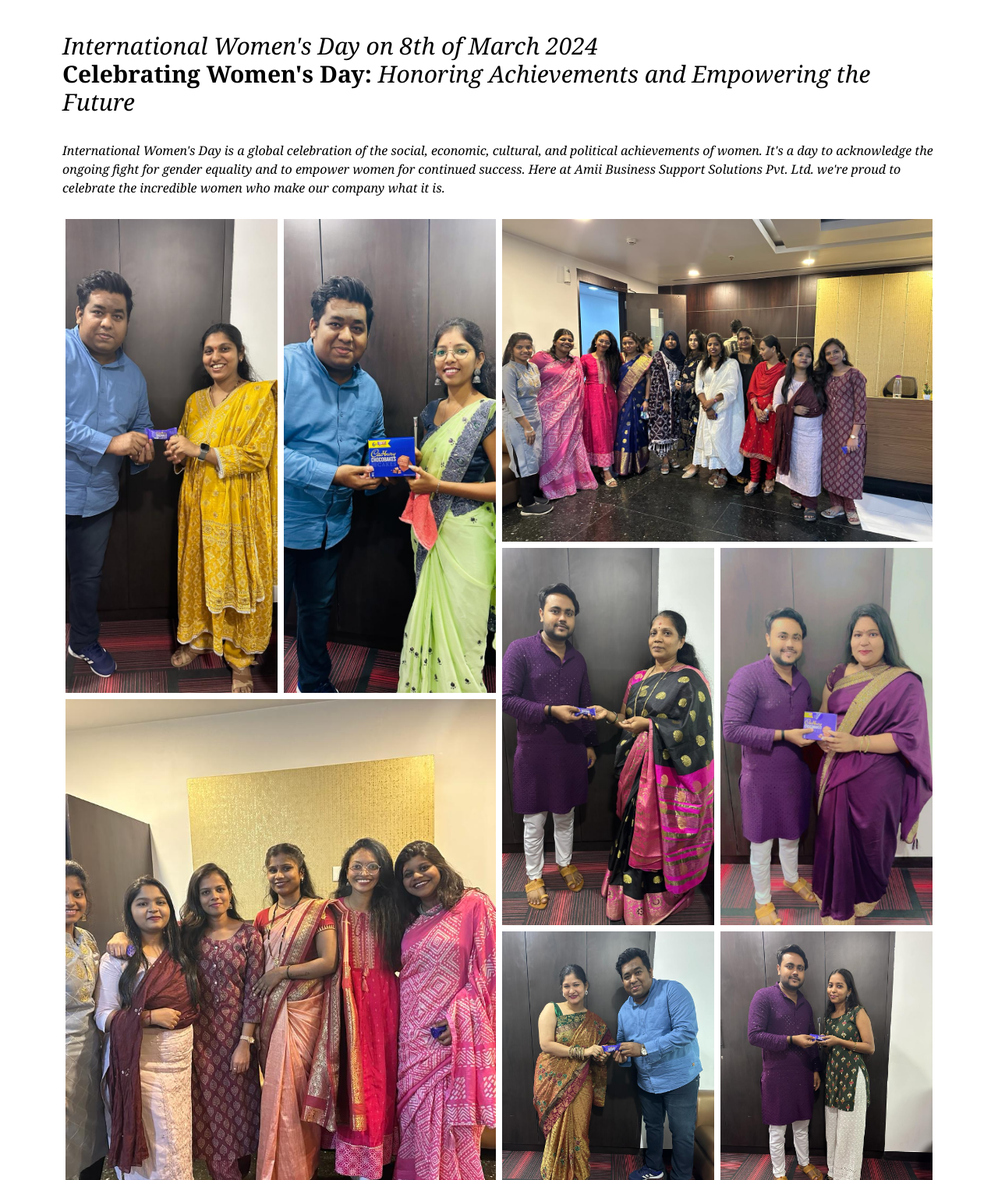
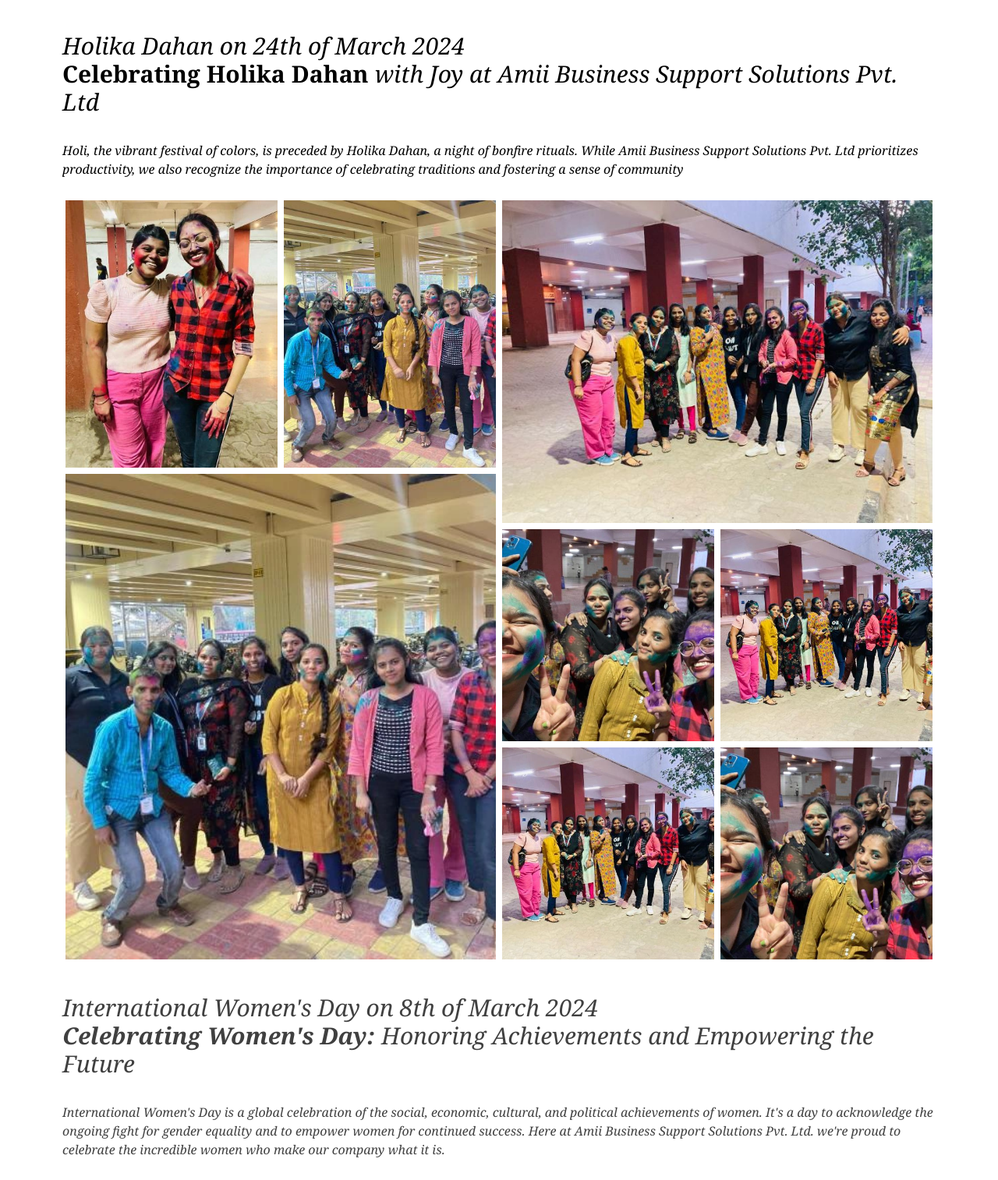
Before and after one commit to vikrant-mayekar/Activities-Page, a plain HTML site: page index.html in a window 1280 px wide. Shown: the part 267-1781 px from the top of the page at 78% size. Drawn offline with nearby package versions, Linux system fonts and the light colour scheme; some packages are replaced by stand-ins of ours; files that its build step writes are made by us from their sources; a script that the page names is missing.

Commit message:
Add files via upload

```diff
--- a/index.html
+++ b/index.html
@@ -5,10 +5,10 @@
   <meta charset="UTF-8" />
   <meta http-equiv="X-UA-Compatible" content="IE=edge" />
   <meta name="viewport" content="width=device-width, initial-scale=1.0" />
-  <title>ABSS- Home</title>
+  <title>ABSS - Activites</title>
   <meta name="description">
   <!-- Favicon -->
-  <!--<link rel="icon" type="image/x-icon" href="dist/assets/favicon.ico" />-->
+  <link rel="icon" type="image/x-icon" href="dist/assets/abs.png" />
   <link rel="stylesheet" href="dist/output.css" />
   <link rel="stylesheet" href="styles.css" />
   <!-- Alpine.js -->
@@ -113,20 +113,120 @@
   </header>
   <!-- Content -->
   <div class="container mx-auto">
-    <h1 class="text-3xl pt-10 pb-8 font-serif"><i>International Women's Day on 8th of March 2024</i> <br />
-      <b>Celebrating Women's Day:</b> <i>Honoring Achievements and Empowering the Future</i></h1>
+    <h1 class="text-3xl pt-10 pb-8 font-serif"><i>Holika Dahan on 24th of March 2024</i> <br />
+      <b>Celebrating Holika Dahan</b> <i>with Joy at Amii Business Support Solutions Pvt. Ltd</i></h1>
       <p class="font-serif">
         <i>
-          International Women's Day is a global celebration of the social,
-          economic, cultural, and political achievements of women.
-          It's a day to acknowledge the ongoing fight for gender equality and to empower women for continued success.
-          Here at <i>Amii Business Support Solutions Pvt. Ltd.</i>
-          we're proud to celebrate the incredible women who make our company what it is. </i>
+          Holi, the vibrant festival of colors,
+          is preceded by Holika Dahan, a night of bonfire rituals.
+          While Amii Business Support Solutions Pvt. Ltd
+          prioritizes productivity,
+          we also recognize the importance of celebrating traditions and fostering a sense of community
       </p>
   <br>
   <section class="text-neutral-700">
     <div class="container w-full">
       <div class="flex flex-wrap w-full">
+        <div class="flex w-full md:w-1/2 flex-wrap">
+          <div class="w-full md:w-1/2 p-1">
+            <div class="overflow-hidden h-full w-full">
+              <a href="./dist/assets/holi/4.jpg"  target="_blank"
+                data-fancybox="gallery">
+                <img alt="Holika Dahan Photos"
+                  class="block h-full w-full object-cover object-center opacity-0 animate-fade-in transition duration-500 transform scale-100 hover:scale-110"
+                  src="./dist/assets/holi/4.jpg" />
+              </a>
+            </div>
+          </div>
+          <div class="w-full md:w-1/2 p-1">
+            <div class="overflow-hidden h-full w-full">
+              <a href="./dist/assets/holi/9.jpg" target="_blank"
+                data-fancybox="gallery">
+                <img alt="Holika Dahan Photos"
+                  class="block h-full w-full object-cover object-center opacity-0 animate-fade-in transition duration-500 transform scale-100 hover:scale-110"
+                  src="./dist/assets/holi/9.jpg" />
+              </a>
+            </div>
+          </div>
+          <div class="w-full p-1">
+            <div class="overflow-hidden h-full w-full">
+              <a href="./dist/assets/holi/1.jpg" target="_blank"
+                data-fancybox="gallery">
+                <img alt="Holika Dahan Photos"
+                  class="block h-full w-full object-cover object-center opacity-0 animate-fade-in transition duration-500 transform scale-100 hover:scale-110"
+                  src="./dist/assets/holi/1.jpg" />
+              </a>
+            </div>
+          </div>
+        </div>
+        <div class="flex w-full md:w-1/2 flex-wrap">
+          <div class="w-full p-1">
+            <div class="overflow-hidden h-full w-full">
+              <a href="./dist/assets/holi/10.jpg" target="_blank"
+                data-fancybox="gallery">
+                <img alt="Holika Dahan Photos"
+                  class="block h-full w-full object-cover object-center opacity-0 animate-fade-in transition duration-500 transform scale-100 hover:scale-110"
+                  src="./dist/assets/holi/10.jpg" />
+              </a>
+            </div>
+          </div>
+          <div class="w-full md:w-1/2 p-1">
+            <div class="overflow-hidden h-full w-full">
+              <a href="./dist/assets/holi/2.jpg"
+                data-fancybox="gallery">
+                <img alt="Holika Dahan Photos"
+                  class="block h-full w-full object-cover object-center opacity-0 animate-fade-in transition duration-500 transform scale-100 hover:scale-110"
+                  src="./dist/assets/holi/2.jpg" />
+              </a>
+            </div>
+          </div>
+          <div class="w-full md:w-1/2 p-1">
+            <div class="overflow-hidden h-full w-full">
+              <a href="./dist/assets/holi/11.jpg"
+                data-fancybox="gallery">
+                <img alt="Holika Dahan Photos"
+                  class="block h-full w-full object-cover object-center opacity-0 animate-fade-in transition duration-500 transform scale-100 hover:scale-110"
+                  src="./dist/assets/holi/11.jpg" />
+              </a>
+            </div>
+          </div>
+          <div class="w-full md:w-1/2 p-1">
+            <div class="overflow-hidden h-full w-full">
+              <a href="./dist/assets/holi/8.jpg"
+                data-fancybox="gallery">
+                <img alt="Holika Dahan Photos"
+                  class="block h-full w-full object-cover object-center opacity-0 animate-fade-in transition duration-500 transform scale-100 hover:scale-110"
+                  src="./dist/assets/holi/8.jpg" />
+              </a>
+            </div>
+          </div>
+          <div class="w-full md:w-1/2 p-1">
+            <div class="overflow-hidden h-full w-full">
+              <a href="./dist/assets/holi/14.jpg"
+                data-fancybox="gallery">
+                <img alt="Holika Dahan Photos"
+                  class="block h-full w-full object-cover object-center opacity-0 animate-fade-in transition duration-500 transform scale-100 hover:scale-110"
+                  src="./dist/assets/holi/14.jpg" />
+              </a>
+            </div>
+          </div>
+        </div>
+
+
+        <div class="container mx-auto">
+          <h1 class="text-3xl pt-10 pb-8 font-serif"><i>International Women's Day on 8th of March 2024</i> <br />
+            <b>Celebrating Women's Day:</b> <i>Honoring Achievements and Empowering the Future</i></h1>
+            <p class="font-serif">
+              <i>
+                International Women's Day is a global celebration of the social,
+                economic, cultural, and political achievements of women.
+                It's a day to acknowledge the ongoing fight for gender equality and to empower women for continued success.
+                Here at <i>Amii Business Support Solutions Pvt. Ltd.</i>
+                we're proud to celebrate the incredible women who make our company what it is. </i>
+            </p>
+        <br />
+        </div>
+
         <div class="flex w-full md:w-1/2 flex-wrap">
           <div class="w-full md:w-1/2 p-1">
             <div class="overflow-hidden h-full w-full">
@@ -211,6 +311,8 @@
             </div>
           </div>
         </div>
+
+
 
 
         <div class="container mx-auto">
```
Also changed, not shown: dist/assets/abs.png (added), dist/assets/holi/1.jpg (added), dist/assets/holi/10.jpg (added), dist/assets/holi/11.jpg (added), dist/assets/holi/12.jpg (added), dist/assets/holi/13.jpg (added), dist/assets/holi/14.jpg (added), dist/assets/holi/15.jpg (added), dist/assets/holi/16.jpg (added), dist/assets/holi/2.jpg (added), dist/assets/holi/3.jpg (added), dist/assets/holi/4.jpg (added), dist/assets/holi/5.jpg (added), dist/assets/holi/6.jpg (added), 3 more files.
